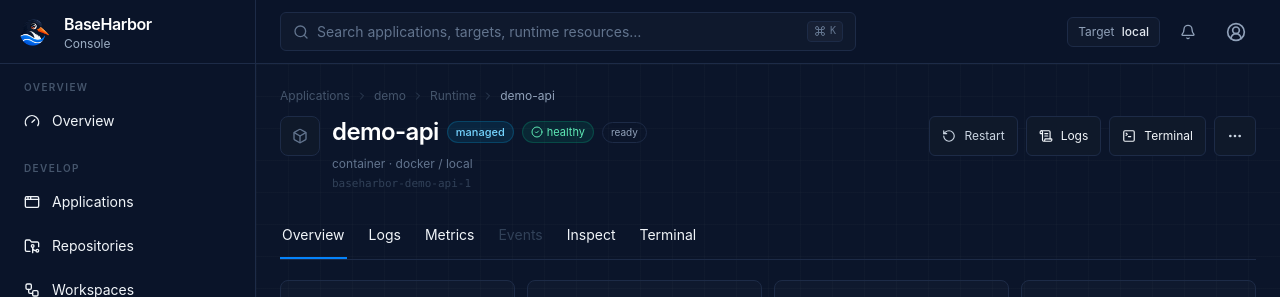
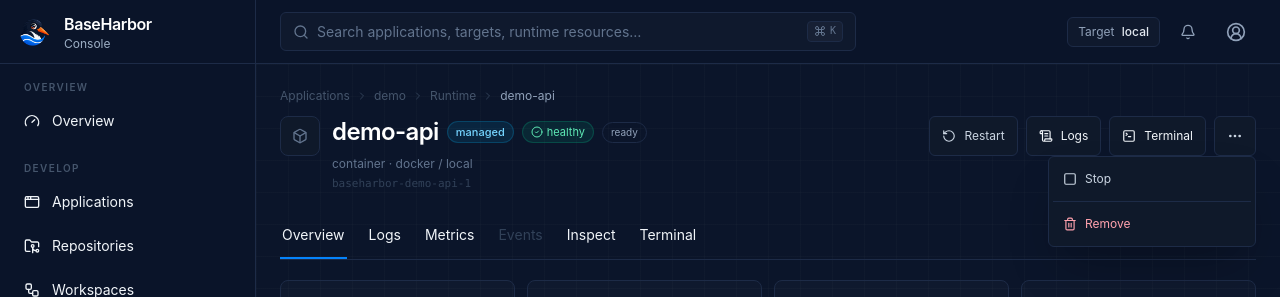
Before and after one commit to mcpdev80/baseharbor-console, a Next.js app: page /runtime/runtime-local-demo-api in a window 1280 px wide. Both pictures are taken after a click on the button 1235 px from the left and 136 px from the top of the page. Shown: the top 297 px of the page. Built offline with nearby package versions, Linux system fonts and the light colour scheme.

Commit message:
feat: wire runtime destructive actions through safety UX

```diff
--- a/src/components/runtime/resource-actions.tsx
+++ b/src/components/runtime/resource-actions.tsx
@@ -1,6 +1,10 @@
+"use client";
+
 import Link from "next/link";
-import { MoreHorizontal, RotateCcw, ScrollText, TerminalSquare } from "lucide-react";
+import * as DropdownMenu from "@radix-ui/react-dropdown-menu";
+import { MoreHorizontal, RotateCcw, ScrollText, Square, TerminalSquare, Trash2 } from "lucide-react";
 import type { RuntimeResource } from "@/lib/baseharbor/types";
+import { OperationConfirmation } from "@/components/operations/operation-confirmation";
 
 export function ResourceActions({ resource }: { resource: RuntimeResource }) {
   const caps = new Set(resource.capabilities ?? []);
@@ -13,7 +17,27 @@ export function ResourceActions({ resource }: { resource: RuntimeResource }) {
       <Link href="#terminal" aria-disabled={!caps.has("terminal")} className={`${button} ${!caps.has("terminal") ? "pointer-events-none opacity-35" : ""}`}>
         <TerminalSquare className="size-3.5" /> Terminal
       </Link>
-      <button className={button} aria-label="More runtime resource actions"><MoreHorizontal className="size-4" /></button>
+      <DropdownMenu.Root>
+        <DropdownMenu.Trigger className={button} aria-label="More runtime resource actions"><MoreHorizontal className="size-4" /></DropdownMenu.Trigger>
+        <DropdownMenu.Portal>
+          <DropdownMenu.Content align="end" className="z-40 min-w-52 rounded-md border border-[var(--border)] bg-[var(--panel)] p-1 shadow-2xl">
+            <DropdownMenu.Item className="flex min-h-9 cursor-pointer items-center gap-2 rounded px-2.5 text-xs text-slate-300 outline-none focus:bg-white/[.04]"><Square className="size-3.5" /> Stop</DropdownMenu.Item>
+            <DropdownMenu.Separator className="my-1 h-px bg-[var(--border)]" />
+            <OperationConfirmation
+              trigger={<DropdownMenu.Item onSelect={(event)=>event.preventDefault()} className="flex min-h-9 cursor-pointer items-center gap-2 rounded px-2.5 text-xs text-rose-300 outline-none focus:bg-rose-400/[.06]"><Trash2 className="size-3.5" /> Remove</DropdownMenu.Item>}
+              title="Remove runtime resource?"
+              operationId="runtime.remove"
+              safety="destructive"
+              resource={resource.displayName}
+              target={resource.target}
+              consequence={resource.ownership === "managed" || resource.ownership === "platform"
+                ? "This resource is owned by BaseHarbor. Removal may be reconciled or rejected by Core according to desired state and ownership policy."
+                : "This removes the selected runtime resource. BaseHarbor does not infer ownership for unmanaged resources."}
+              confirmLabel="Remove resource"
+            />
+          </DropdownMenu.Content>
+        </DropdownMenu.Portal>
+      </DropdownMenu.Root>
     </div>
   );
 }
```
